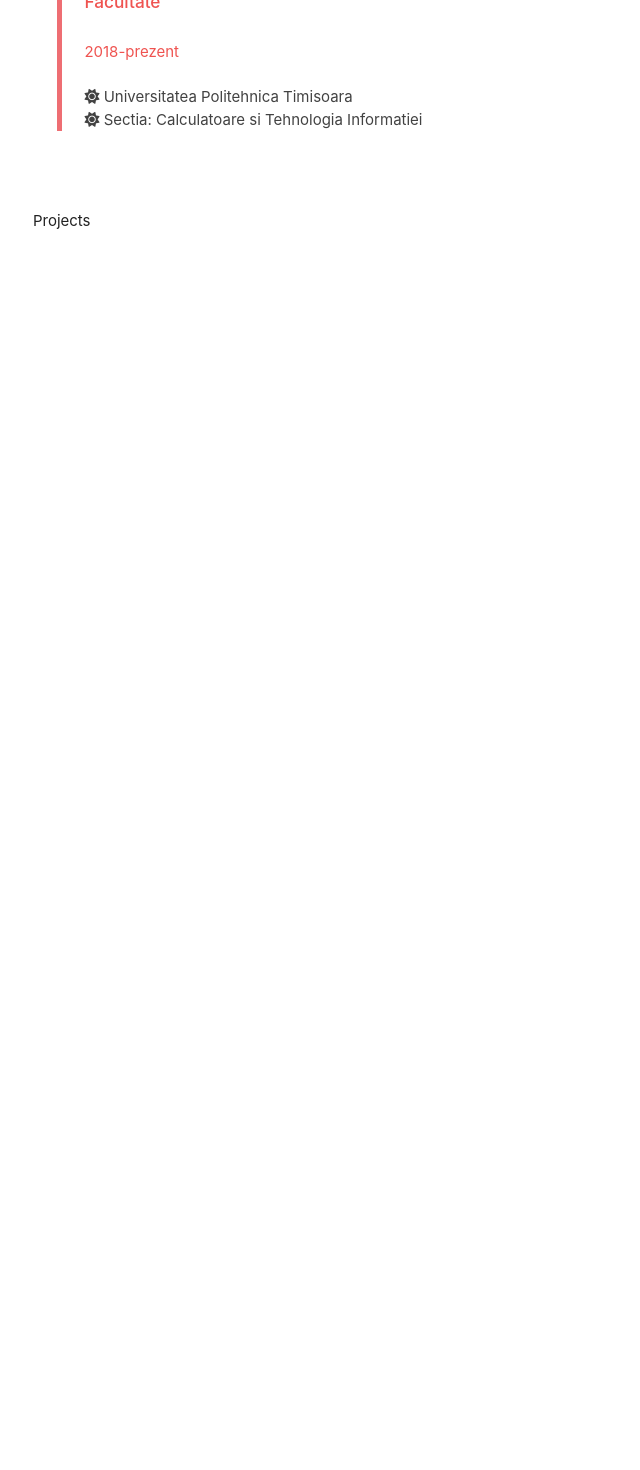
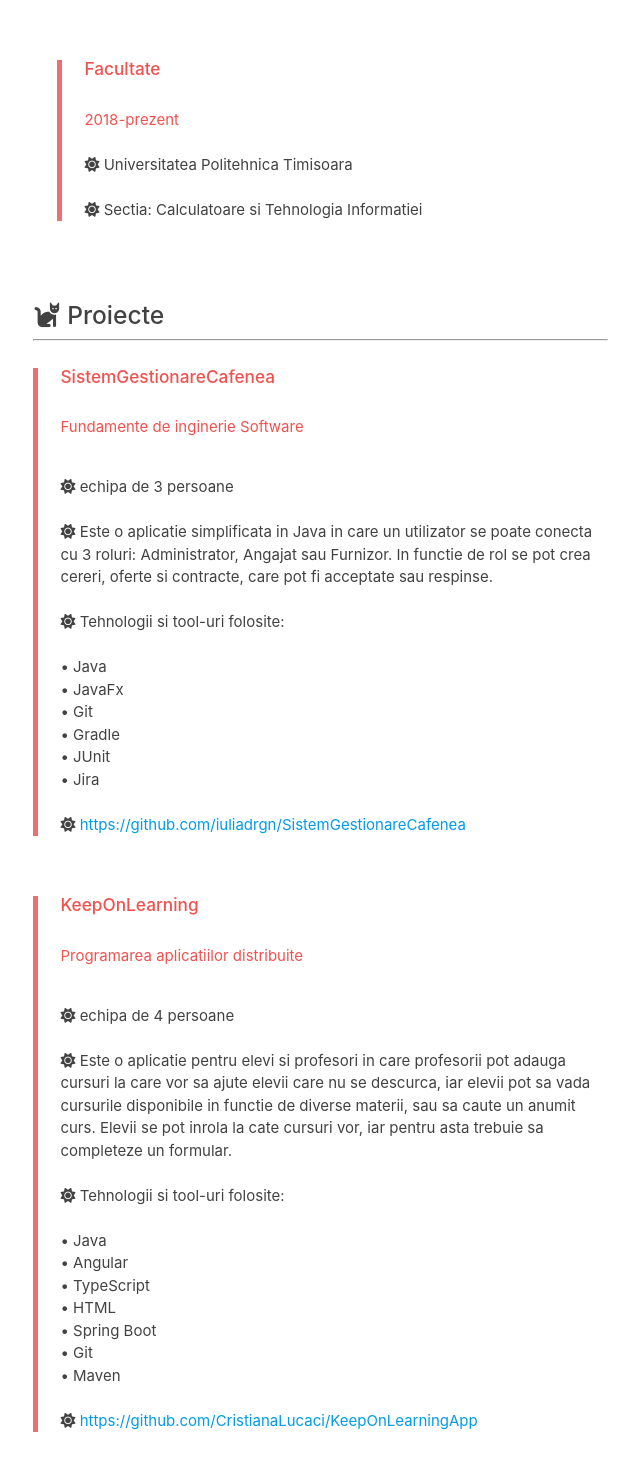
Before and after one commit to iuliadrgn/react-cv, a React (Create React App) app: page / in a window 1280 px wide. Shown: the part 985-2455 px from the top of the page, without its empty margins (469-1109 px from the left). Before the commit the page ends 1238 px from the top, so only its background shows below. Built offline with nearby package versions, Linux system fonts and the light colour scheme.

Commit message:
projects section

```diff
--- a/src/components/pages/profile/Profile.js
+++ b/src/components/pages/profile/Profile.js
@@ -31,6 +31,12 @@ class Profile extends Component {
                 </div>
                 <div className="card red lighten-2 z-depth-0">
 
+
+
+
+
+
+
                 </div>
             </div>
         );
--- a/src/components/pages/projects/Projects.js
+++ b/src/components/pages/projects/Projects.js
@@ -4,7 +4,92 @@ class Projects extends Component {
     render() {
         return (
             <div>
-                Projects
+
+                <h5 className="grey-text text-darken-3">
+                    <strong>
+                        <i className="fas fa-cat"></i> Proiecte
+                    </strong>
+                </h5>
+                <hr/>
+                <div className="row mt">
+                    <div className="col s12">
+                        <blockquote className="content-right">
+                            <h6 className="no-pad mt-bottom red-text text-lighten-1">
+                                <strong>SistemGestionareCafenea</strong>
+                            </h6>
+                            <br/>
+                            <h7 className="red-text text-lighten-1">
+                                <span>Fundamente de inginerie Software </span>
+                            </h7>
+
+
+                            <p className=" grey-text text-darken-3 pt">
+                                <br/>
+                                <i className="fas fa-sun"></i> echipa de 3 persoane
+                                <br/> <br/>
+                                <i className="fas fa-sun"></i> Este o aplicatie simplificata in Java in care un utilizator se poate conecta cu 3 roluri:
+                                Administrator, Angajat sau Furnizor. In functie de rol se pot crea cereri, oferte si contracte,
+                                care pot fi acceptate sau respinse.
+
+                                <br/>
+                                <br/>
+                                <i className="fas fa-sun"></i> Tehnologii si tool-uri folosite: <br/>
+                                <br/>• Java
+                                <br/>• JavaFx
+                                <br/> • Git
+                                <br/>• Gradle
+                                <br/> • JUnit
+                                <br/> • Jira
+                                <br/>
+                                <br/>
+                                <i className="fas fa-sun"></i> <a href="https://github.com/iuliadrgn/SistemGestionareCafenea">https://github.com/iuliadrgn/SistemGestionareCafenea</a> <br/>
+
+                            </p>
+                        </blockquote>
+                    </div>
+                </div>
+
+
+                <div className="row mt">
+                    <div className="col s12">
+                        <blockquote className="content-right">
+                            <h6 className="no-pad mt-bottom red-text text-lighten-1">
+                                <strong>KeepOnLearning</strong>
+                            </h6>
+                            <br/>
+                            <h7 className="red-text text-lighten-1">
+                                <span>Programarea aplicatiilor distribuite</span>
+                            </h7>
+
+
+                            <p className=" grey-text text-darken-3 pt">
+                                <br/>
+                                <i className="fas fa-sun"></i> echipa de 4 persoane
+                                <br/> <br/>
+                                <i className="fas fa-sun"></i> Este o aplicatie pentru elevi si profesori in care profesorii pot adauga cursuri la care vor
+                                sa ajute elevii care nu se descurca, iar elevii pot sa vada cursurile disponibile in functie de diverse materii, sau sa caute un
+                                anumit curs. Elevii se pot inrola la cate cursuri vor, iar pentru asta trebuie sa completeze un formular.
+                                <br/>
+                                <br/>
+                                <i className="fas fa-sun"></i> Tehnologii si tool-uri folosite: <br/>
+                                <br/>• Java
+                                <br/>• Angular
+                                <br/> • TypeScript
+                                <br/> • HTML
+                                <br/> • Spring Boot
+                                <br/> • Git
+                                <br/>• Maven
+
+                                <br/>
+                                <br/>
+                                <i className="fas fa-sun"></i> <a href="https://github.com/CristianaLucaci/KeepOnLearningApp">https://github.com/CristianaLucaci/KeepOnLearningApp</a> <br/>
+                            </p>
+                        </blockquote>
+                    </div>
+                </div>
+
+
+
             </div>
         );
     }
```
Also changed, not shown: src/components/pages/education/Education.js (+4 -4 lines).
